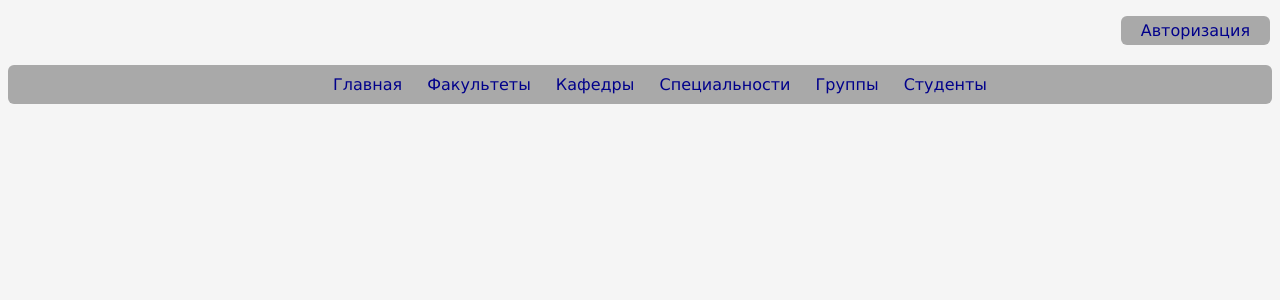
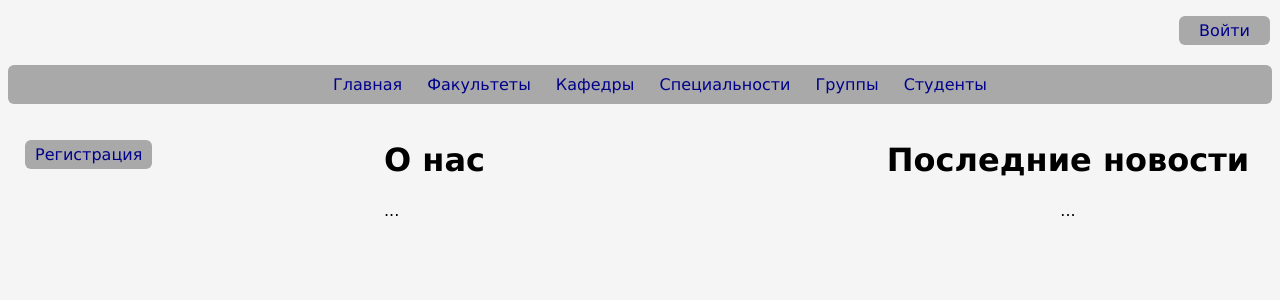
Before and after one commit to Artyom-Ganev/django-study, a Django app: page / in a window 1280 px wide. Shown: the top 300 px of the page. Run offline with Django 3.2, Linux system fonts and the light colour scheme; parts of the project's set-up code (start-up, migrations or seed data) failed here and were passed over.

Commit message:
add index.html

```diff
--- a/static/styles.css
+++ b/static/styles.css
@@ -59,8 +59,10 @@ a:hover {
     width: 100%;
 }
 
-#login li {
-    display: inline-block;
+#login {
+    position: fixed;
+    left: 20px;
+    top: 120px;
 }
 
 #menu {
@@ -114,6 +116,20 @@ a:hover {
     width: 100%;
 }
 
+#about {
+    position: fixed;
+    top: 120px;
+    left: 30%;
+}
+
+#news {
+    text-align: center;
+    position: fixed;
+    right: 20px;
+    top: 120px;
+    width: 30%;
+}
+
 #footer {
     width: 100%;
     position: fixed;
--- a/students/urls.py
+++ b/students/urls.py
@@ -4,6 +4,7 @@ from . import views
 
 urlpatterns = [
     url(r'^$', views.index, name='index'),
+    url(r'^index/$', views.index, name='index'),
     url(r'^faculties/$', views.faculties, name='faculties'),
     url(r'^faculties/(?P<fac_id>\d+)/$', views.faculty, name='faculty'),
     url(r'^departments/$', views.departments, name='departments'),
--- a/students/views.py
+++ b/students/views.py
@@ -25,7 +25,7 @@ def get_template_with_detail(request, objects, name, detail, detail_name):
 
 
 def index(request):
-    return HttpResponse(get_template(request, None, "base"))
+    return HttpResponse(get_template(request, None, "index"))
 
 
 def faculties(request):
--- a/templates/base.html
+++ b/templates/base.html
@@ -16,7 +16,7 @@
             <li><p>{{ user.username }}</p></li>
             <li><a href="/logout/">Выйти</a></li>
         {% else %}
-            <li><a href="/login/">Авторизация</a></li>
+            <li><a href="/login/">Войти</a></li>
         {% endif %}
     </ul>
 </div>
--- /dev/null
+++ b/templates/index.html
@@ -0,0 +1,15 @@
+{% extends "base.html" %}
+{% block main %}
+    <!--suppress ALL -->
+    <div id="login">
+        <div class="button"><a href="/register/">Регистрация</a></div>
+    </div>
+    <div id="about">
+        <h1>О нас</h1>
+        <p>...</p>
+    </div>
+    <div id="news">
+        <h1>Последние новости</h1>
+        <p>...</p>
+    </div>
+{% endblock %}
```
Also changed, not shown: templates/login_error.html (+2 -6 lines).
